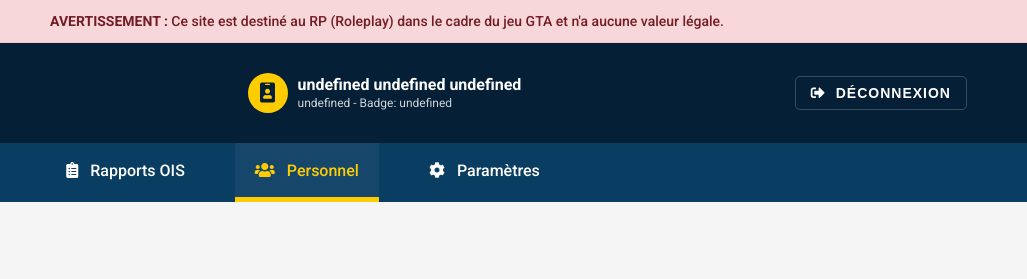
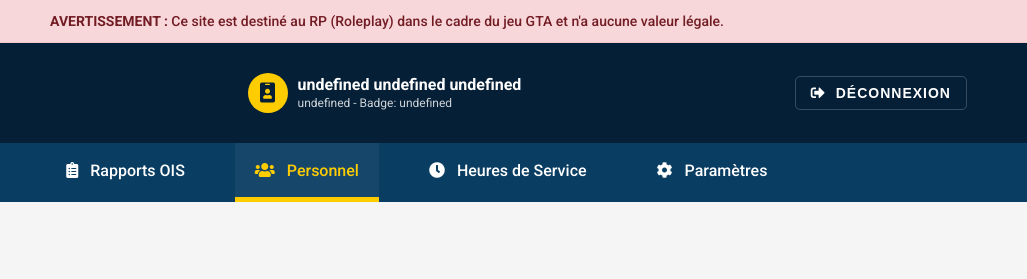
Before and after one commit to Niiizix/LSPD, a plain HTML site: page personnel.html in a window 1280 px wide. Shown: the top 279 px of the page, 253-1280 px from the left. Drawn offline with Linux system fonts and the light colour scheme; sample sign-in values are in the browser's storage.

Commit message:
Update personnel.html

```diff
--- a/personnel.html
+++ b/personnel.html
@@ -37,6 +37,7 @@
                 <li><a href="agent-dashboard.html" data-access-level="1"><i class="fas fa-home"></i> Tableau de bord</a></li>
                 <li><a href="rapports-ois.html" data-access-level="1"><i class="fas fa-clipboard-list"></i> Rapports OIS</a></li>
                 <li><a href="personnel.html" class="active" data-access-level="1"><i class="fas fa-users"></i> Personnel</a></li>
+                <li><a href="service.html" data-access-level="3"><i class="fas fa-clock"></i> Heures de Service</a></li>
                 <li><a href="parametres.html" data-access-level="4"><i class="fas fa-cog"></i> Paramètres</a></li>
             </ul>
         </div>
```
